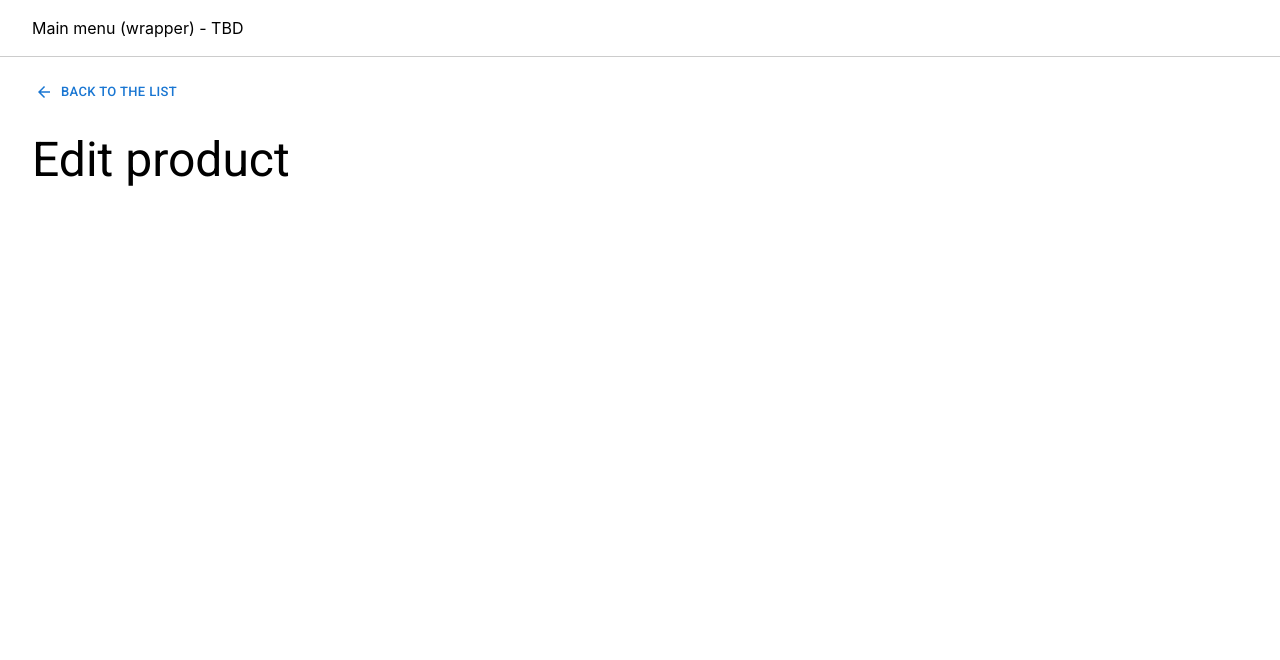
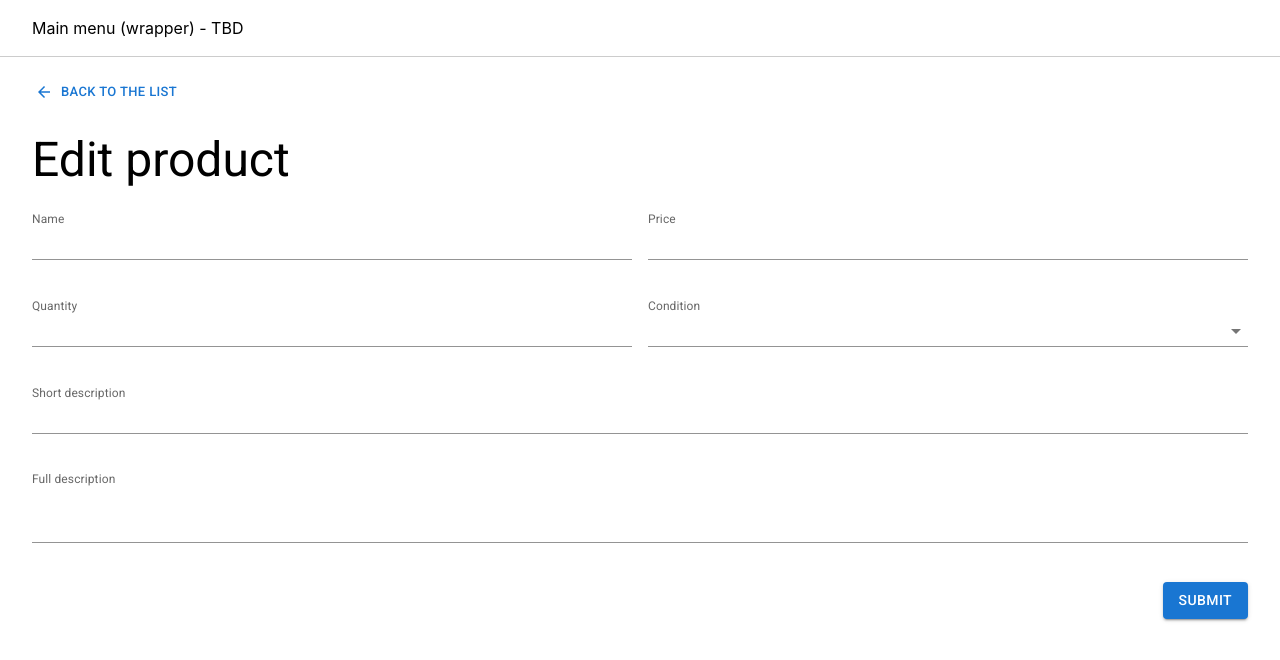
Before and after one commit to PapaTim7/InventoryMS, a React (Vite) app: page /products/1 in a window 1280 px wide. Shown: the top 660 px of the page. Built offline with nearby package versions, Linux system fonts and the light colour scheme.

Commit message:
IMS-4: addProduct logic; form components added (#4)

```diff
--- a/package.json
+++ b/package.json
@@ -13,6 +13,7 @@
     "@emotion/cache": "11.11.0",
     "@emotion/react": "11.11.4",
     "@emotion/styled": "11.11.5",
+    "@hookform/resolvers": "3.3.4",
     "@mui/icons-material": "5.15.17",
     "@mui/material": "5.15.17",
     "react": "18.3.1",
--- a/src/app/product/api/index.ts
+++ b/src/app/product/api/index.ts
@@ -17,7 +17,7 @@ export const getAllProducts: (searchName?: string) => Promise<ProductT[]> = (sea
         price: item.price,
         imagePreview: item.imagePreview
       })));
-    }, 100);
+    }, 1000);
   });
 }
 
@@ -26,6 +26,22 @@ export const getProductById: (productId: string) => Promise<ProductFullT | undef
     setTimeout(() => {
       resolve(
         allProductData.find((item: ProductFullT) => item.id === productId)
+      );
+    }, 1000);
+  });
+}
+
+export const addProduct: (product: Omit<ProductFullT, 'id' | 'imagePreview' | 'imageFull'>) => Promise<number> = (product) => {
+  return new Promise((resolve) => {
+    setTimeout(() => {
+      allProductData.unshift({
+        ...product,
+        id: `${Date.now()}`,
+        imagePreview: `https://placehold.co/120x120/orange/white?text=${product.name.substring(0, 5)}`,
+        imageFull: `https://placehold.co/600x600/orange/white?text=${product.name.substring(0, 10)}+image`
+      })
+      resolve(
+        200
       );
     }, 1000);
   });
--- a/src/app/product/routes/ProductForm.tsx
+++ b/src/app/product/routes/ProductForm.tsx
@@ -1,13 +1,71 @@
-import { Box, Button, Typography } from "@mui/material";
+import { zodResolver } from "@hookform/resolvers/zod";
+import {
+  Alert,
+  Box,
+  Button,
+  CircularProgress,
+  Grid,
+  Snackbar,
+  Stack,
+  Typography,
+} from "@mui/material";
 import ArrowBackIcon from "@mui/icons-material/ArrowBack";
 import { useNavigate, useParams } from "react-router-dom";
+import {
+  ProductConditionZod,
+  productSchema,
+  ProductSchemaValues,
+} from "./schema";
+import { useForm } from "react-hook-form";
+import { InputField, SelectField } from "@/components";
+import { useState } from "react";
+import { addProduct } from "../api";
 
 export function ProductForm() {
+  const [isSubmitting, setIsSubmitting] = useState(false);
+  const [isLoading, setIsLoading] = useState(false);
+  const [isSuccessSnackbarOpened, setIsSuccessSnackbarOpened] = useState(false);
   const navigate = useNavigate();
   const params = useParams();
 
-  const handleAddNewClick = () => {
+  const handleGoBackClick = () => {
     navigate("../");
+  };
+
+  const handleCloseSnackbar = () => {
+    setIsSuccessSnackbarOpened(false);
+  };
+
+  const {
+    control,
+    register,
+    handleSubmit,
+    formState: { errors },
+  } = useForm<ProductSchemaValues>({
+    resolver: zodResolver(productSchema),
+    defaultValues: {},
+  });
+
+  const onSubmit = (values: ProductSchemaValues) => {
+    setIsSubmitting(true);
+    setIsLoading(true);
+    addProduct(values)
+      .then((res) => {
+        if (res === 200) {
+          setIsSuccessSnackbarOpened(true);
+          setTimeout(() => {
+            setIsSubmitting(false);
+            navigate("../");
+          }, 1000);
+        }
+      })
+      .catch(() => {
+        console.error("Something went wrong");
+        setIsSubmitting(false);
+      })
+      .finally(() => {
+        setIsLoading(false);
+      });
   };
 
   return (
@@ -16,14 +74,104 @@ export function ProductForm() {
         variant="text"
         size="small"
         startIcon={<ArrowBackIcon />}
-        onClick={handleAddNewClick}
+        onClick={handleGoBackClick}
         sx={{ marginTop: 3 }}
+        disabled={isLoading}
       >
         Back to the list
       </Button>
-      <Typography variant="h3" sx={{ marginY: 3 }}>
-        {params.id ? "Edit product" : "Add new product"}
-      </Typography>
+      <Stack sx={{ flexDirection: "row", alignItems: "center" }}>
+        <Typography variant="h3" sx={{ marginY: 3, marginRight: 2 }}>
+          {params.id ? "Edit product" : "Add new product"}
+        </Typography>
+        {isLoading && <CircularProgress size={40} />}
+      </Stack>
+      <Grid
+        container
+        spacing={2}
+        autoComplete="off"
+        component="form"
+        onSubmit={handleSubmit(onSubmit)}
+      >
+        <Grid item xs={12} md={6}>
+          <InputField
+            error={errors.name}
+            label="Name"
+            registration={register("name")}
+          />
+        </Grid>
+        <Grid item xs={12} md={6}>
+          <InputField
+            error={errors.price}
+            label="Price"
+            type="number"
+            registration={register("price")}
+          />
+        </Grid>
+        <Grid item xs={12} md={6}>
+          <InputField
+            error={errors.quantity}
+            label="Quantity"
+            type="number"
+            registration={register("quantity")}
+          />
+        </Grid>
+        <Grid item xs={12} md={6}>
+          <SelectField
+            control={control}
+            name="condition"
+            label={"Condition"}
+            options={Object.entries(ProductConditionZod.enum).map(
+              ([item, id]) => ({
+                id,
+                item,
+              })
+            )}
+          />
+        </Grid>
+        <Grid item xs={12}>
+          <InputField
+            error={errors.descriptionShort}
+            label="Short description"
+            registration={register("descriptionShort")}
+          />
+        </Grid>
+        <Grid item xs={12}>
+          <InputField
+            multiline
+            rows={2}
+            error={errors.descriptionFull}
+            label="Full description"
+            registration={register("descriptionFull")}
+          />
+        </Grid>
+        <Grid item xs={12}>
+          <Stack
+            sx={{
+              flexDirection: { xs: "column", md: "row" },
+              justifyContent: "end",
+            }}
+          >
+            <Button
+              color="primary"
+              variant="contained"
+              type="submit"
+              disabled={isLoading || isSubmitting}
+            >
+              Submit
+            </Button>
+          </Stack>
+        </Grid>
+      </Grid>
+      <Snackbar
+        open={isSuccessSnackbarOpened}
+        autoHideDuration={2000}
+        onClose={handleCloseSnackbar}
+      >
+        <Alert severity="success" variant="filled" sx={{ width: "100%" }}>
+          Success! Product is {params.id ? "updated" : "added"}
+        </Alert>
+      </Snackbar>
     </Box>
   );
 }
--- /dev/null
+++ b/src/app/product/routes/schema.ts
@@ -0,0 +1,22 @@
+import { z } from 'zod'
+
+export const ProductConditionZod = z.nativeEnum({
+  ['High']: 'high',
+  ['Medium']: 'medium',
+  ['Low']: 'low'
+} as const)
+
+export const productSchema = z.object({
+  name: z.string().min(1),
+  condition: ProductConditionZod,
+  descriptionShort: z.string().min(1),
+  price: z.string().min(1),
+  quantity: z.string().min(1),
+  descriptionFull: z.string().min(1)
+}).transform(({price, quantity, ...rest}) => ({
+  price: +price,
+  quantity: +quantity,
+  ...rest
+}))
+
+export type ProductSchemaValues = z.infer<typeof productSchema>
--- /dev/null
+++ b/src/components/Form/InputField/InputField.tsx
@@ -0,0 +1,30 @@
+import { Skeleton, Stack, TextField } from "@mui/material";
+import { IInputFieldProps } from "./InputField.types";
+
+export function InputField({
+  registration,
+  label,
+  error,
+  isLoading,
+  skeletonProps,
+  ...rest
+}: IInputFieldProps) {
+  return isLoading ? (
+    <Skeleton height={56} {...skeletonProps} />
+  ) : (
+    <Stack>
+      <TextField
+        fullWidth
+        variant="standard"
+        label={label}
+        error={!!error}
+        InputLabelProps={{
+          shrink: true,
+        }}
+        helperText={error?.message ?? " "}
+        {...registration}
+        {...rest}
+      />
+    </Stack>
+  );
+}
--- /dev/null
+++ b/src/components/Form/InputField/index.ts
@@ -0,0 +1 @@
+export * from './InputField'
--- /dev/null
+++ b/src/components/Form/SelectField/SelectField.tsx
@@ -0,0 +1,79 @@
+import { Box, MenuItem, Skeleton, TextField } from "@mui/material";
+import { Controller, FieldValues } from "react-hook-form";
+import { SelectFieldPropsT } from "./SelectField.types";
+
+export function SelectField<TFieldValues extends FieldValues>({
+  name,
+  required,
+  valueKey = "id",
+  labelKey = "item",
+  label,
+  options = [],
+  control,
+  isLoading,
+  skeletonProps,
+  onChange: onChangeProps,
+  ...rest
+}: SelectFieldPropsT<TFieldValues>): JSX.Element {
+  return isLoading ? (
+    <Skeleton height={56} {...skeletonProps} />
+  ) : (
+    <Controller
+      name={name}
+      control={control}
+      render={({
+        field: { onBlur, onChange, value, ref },
+        fieldState: { error },
+      }) => (
+        <TextField
+          fullWidth
+          name={name}
+          select
+          variant="standard"
+          label={label}
+          error={!!error}
+          value={value ?? ""}
+          InputLabelProps={{
+            shrink: true,
+          }}
+          onBlur={onBlur}
+          onChange={(event) => {
+            onChange(event);
+            onChangeProps?.(event);
+          }}
+          required={required}
+          helperText={error?.message ?? " "}
+          inputRef={ref}
+          {...rest}
+        >
+          {options.map((option) => (
+            <MenuItem
+              key={option[valueKey]}
+              value={option[valueKey]}
+              disabled={option.disabled}
+            >
+              {option.icon ? (
+                <Box component="span" sx={{ display: "flex" }}>
+                  <Box
+                    component="span"
+                    sx={{
+                      marginRight: 1,
+                      display: "flex",
+                      alignItems: "center",
+                    }}
+                  >
+                    {option.icon}
+                  </Box>
+
+                  {option[labelKey]}
+                </Box>
+              ) : (
+                option[labelKey]
+              )}
+            </MenuItem>
+          ))}
+        </TextField>
+      )}
+    />
+  );
+}
--- /dev/null
+++ b/src/components/Form/SelectField/index.ts
@@ -0,0 +1 @@
+export * from './SelectField'
--- /dev/null
+++ b/src/components/Form/index.ts
@@ -0,0 +1,2 @@
+export * from './InputField'
+export * from './SelectField'
--- a/src/components/index.ts
+++ b/src/components/index.ts
@@ -1,2 +1,3 @@
+export * from './Form'
 export * from './SearchInput'
 export * from './SkeletonGroup'
```
Also changed, not shown: src/components/Form/InputField/InputField.types.ts (added, +14 -0 lines), src/components/Form/SelectField/SelectField.types.ts (added, +24 -0 lines), 1 other file (tests, documents, lock files or other folders).
